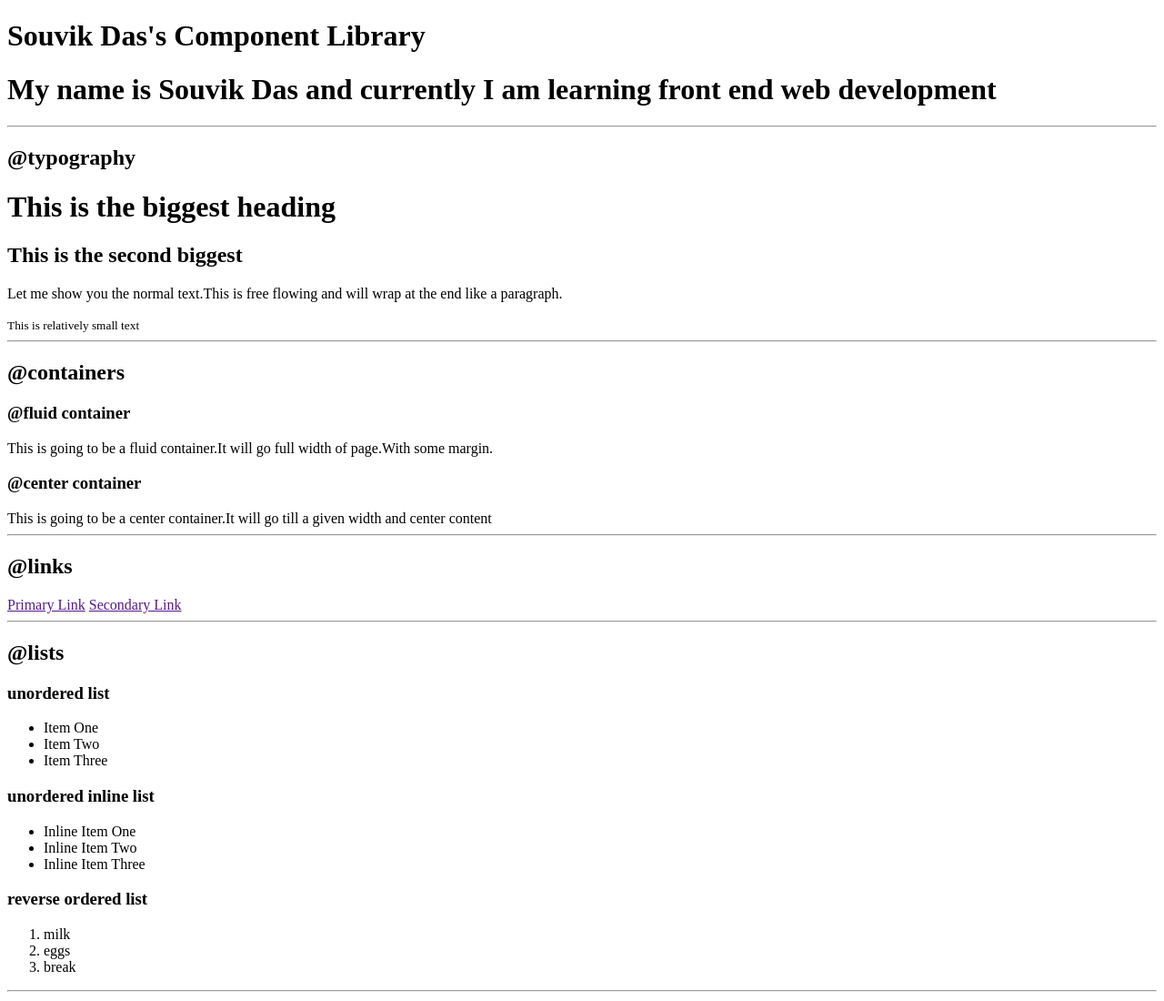
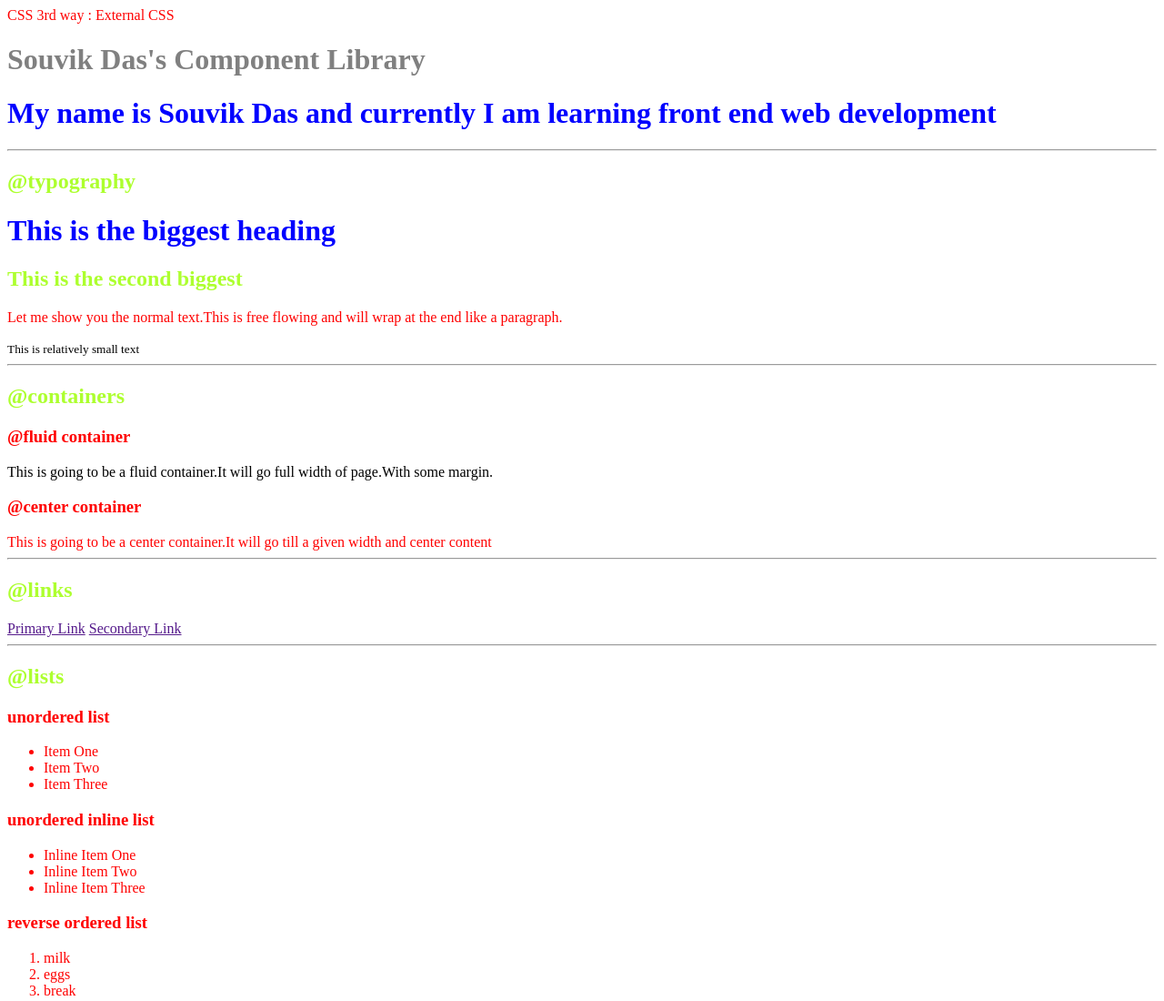
Before and after one commit to Souvik48/practice-html-and-css, a plain HTML site: page index.html in a window 1280 px wide. Shown: the top 1100 px of the page at 91% size. Drawn offline with Linux system fonts and the light colour scheme.

Commit message:
css : import and selectors

```diff
--- a/index.html
+++ b/index.html
@@ -5,9 +5,23 @@
     <meta http-equiv="X-UA-Compatible" content="IE=edge">
     <meta name="viewport" content="width=device-width, initial-scale=1.0">
     <title>Component Library</title>
+
+    <!-- CSS way 1: Style tag/Internal css
+    <style>
+        body{
+            color: #2563EB;
+        }
+    </style> -->
+
+    CSS 3rd way : External CSS
+    <link rel="stylesheet" href="styles.css">
 </head>
 <body>
-    <h1>Souvik Das's Component Library</h1>
+    <!-- CSS 2nd way : Inline CSS
+    <h1 style="color: red;">Souvik Das's Component Library</h1>
+     -->
+    <h1 id="lib-header">Souvik Das's Component Library</h1>
+
     <h1>My name is Souvik Das and currently I am learning front end web development</h1>
     <hr>
 
@@ -15,12 +29,12 @@
     <h1>This is the biggest heading</h1>
     <h2>This is the second biggest</h2>
     <p>Let me show you the normal text.This is free flowing and will wrap at the end like a paragraph.</p>
-    <small>This is relatively small text</small>
+    <small class="para">This is relatively small text</small>
     <hr>
 
     <h2>@containers</h2>
     <h3>@fluid container</h3>
-    <div>This is going to be a fluid container.It will go full width of page.With some margin.</div>
+    <div class="para">This is going to be a fluid container.It will go full width of page.With some margin.</div>
     <h3>@center container</h3>
     <div>This is going to be a center container.It will go till a given width and center content</div>
 
--- /dev/null
+++ b/styles.css
@@ -0,0 +1,15 @@
+body{
+    color: red;
+}
+h1{
+    color: blue;
+}
+h2{
+    color: greenyellow;
+}
+#lib-header{
+    color: grey;
+}
+.para{
+    color: black;
+}
```
